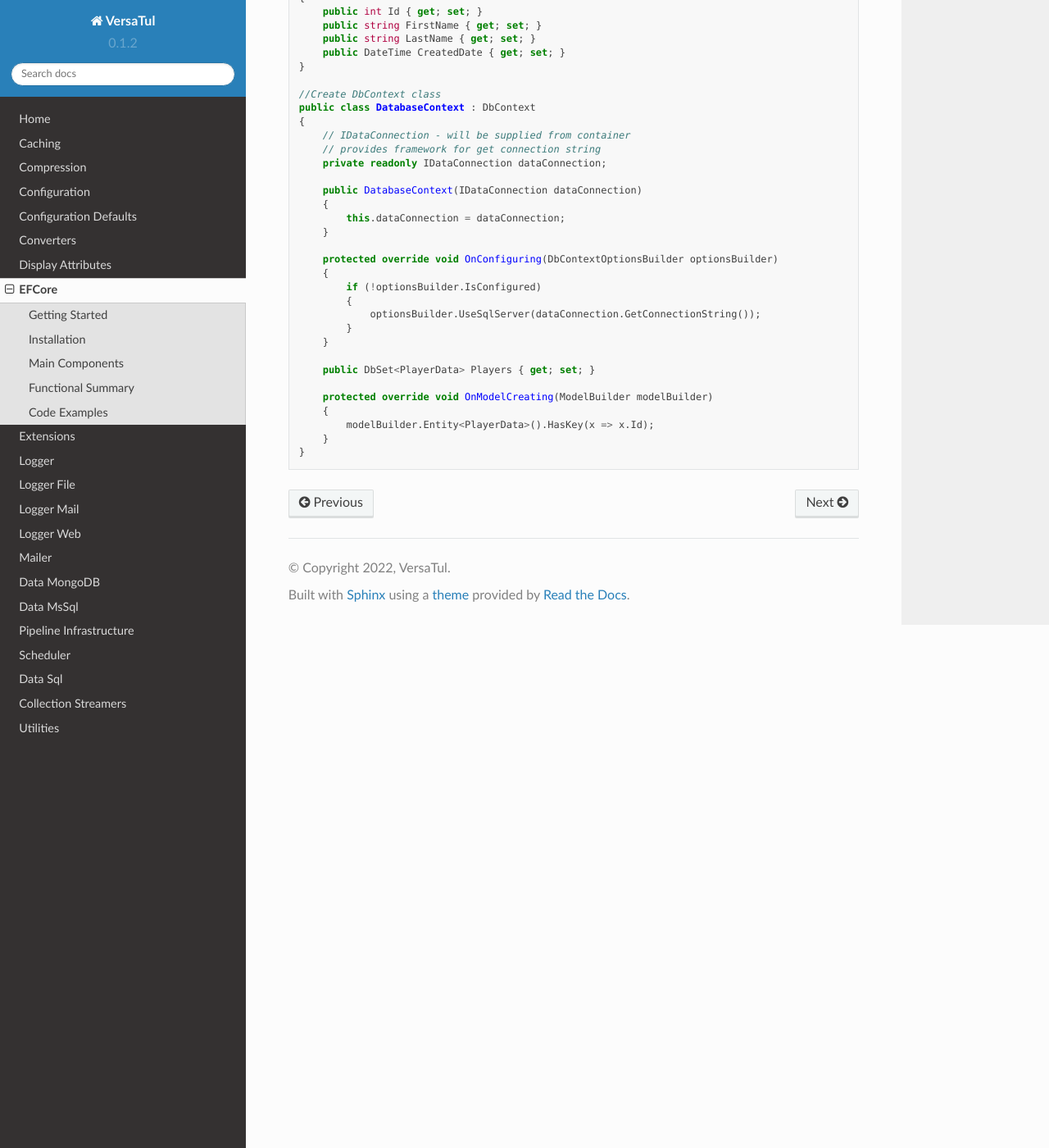
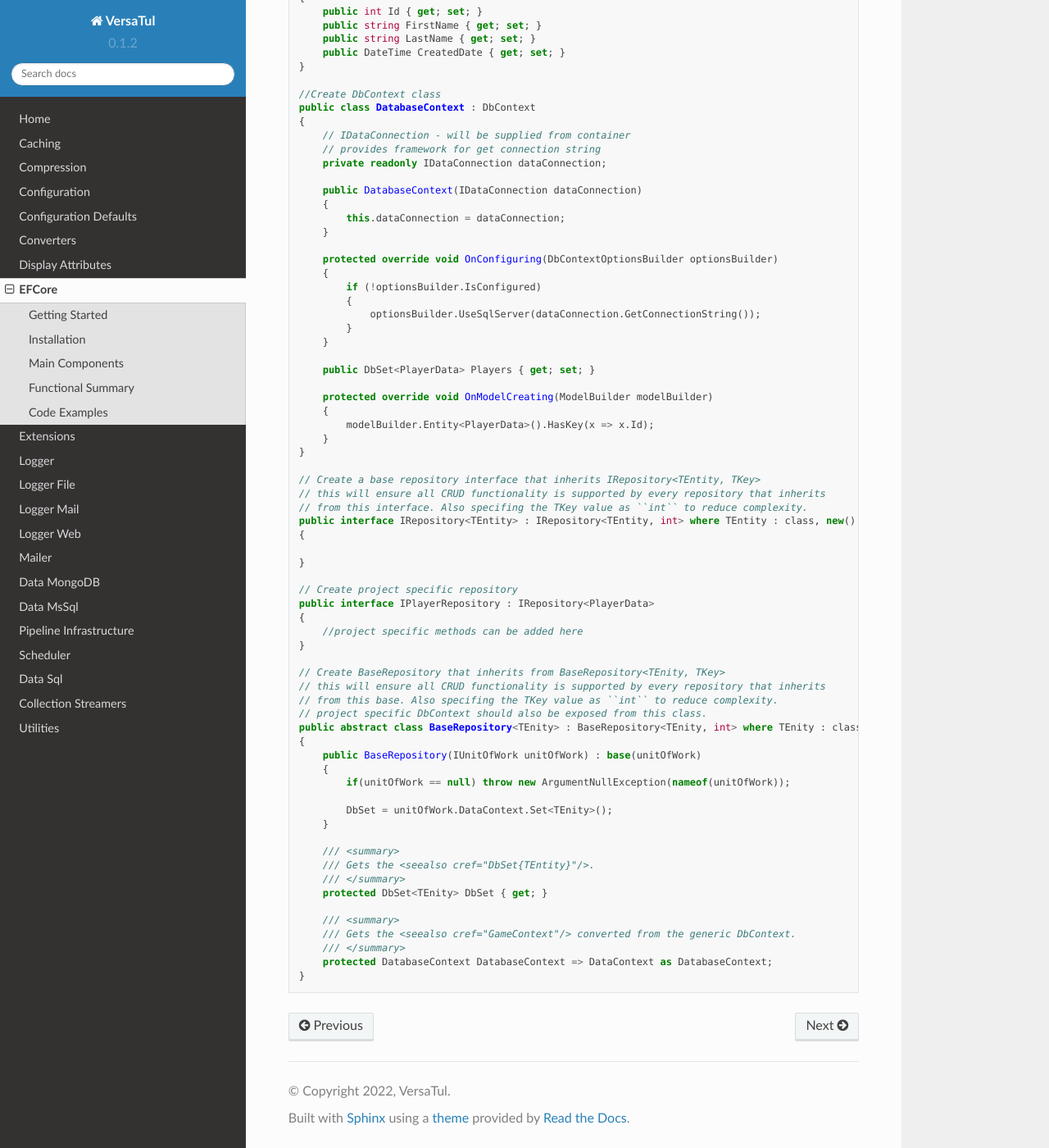
Before and after one commit to BjornWilliams/DocsVersaTul, a Sphinx documentation site: the page built from docs/source/efcore.rst, in a window 1280 px wide and 1400 px high, scrolled down 1092 px. Shown: the whole window at 82% size. Built offline with Sphinx 7.4.7 and the Read the Docs theme 2.0.0, drawn with Linux system fonts in a browser that asks for light colours.

Commit message:
Update efcore.rst
Efcore continue

```diff
--- a/docs/source/efcore.rst
+++ b/docs/source/efcore.rst
@@ -74,3 +74,41 @@ Code Examples
             modelBuilder.Entity<PlayerData>().HasKey(x => x.Id);
         }
     }
+
+    // Create a base repository interface that inherits IRepository<TEntity, TKey>
+    // this will ensure all CRUD functionality is supported by every repository that inherits
+    // from this interface. Also specifing the TKey value as ``int`` to reduce complexity.
+    public interface IRepository<TEntity> : IRepository<TEntity, int> where TEntity : class, new()
+    {
+
+    }
+
+    // Create project specific repository
+    public interface IPlayerRepository : IRepository<PlayerData>
+    {
+        //project specific methods can be added here
+    }
+
+    // Create BaseRepository that inherits from BaseRepository<TEnity, TKey>
+    // this will ensure all CRUD functionality is supported by every repository that inherits
+    // from this base. Also specifing the TKey value as ``int`` to reduce complexity.
+    // project specific DbContext should also be exposed from this class.
+    public abstract class BaseRepository<TEnity> : BaseRepository<TEnity, int> where TEnity : class, new()
+    {
+        public BaseRepository(IUnitOfWork unitOfWork) : base(unitOfWork)
+        {
+            if(unitOfWork == null) throw new ArgumentNullException(nameof(unitOfWork));
+
+            DbSet = unitOfWork.DataContext.Set<TEnity>();
+        }
+
+        /// <summary>
+        /// Gets the <seealso cref="DbSet{TEntity}"/>.
+        /// </summary>
+        protected DbSet<TEnity> DbSet { get; }
+
+        /// <summary>
+        /// Gets the <seealso cref="GameContext"/> converted from the generic DbContext.
+        /// </summary>
+        protected DatabaseContext DatabaseContext => DataContext as DatabaseContext;
+    }
```
